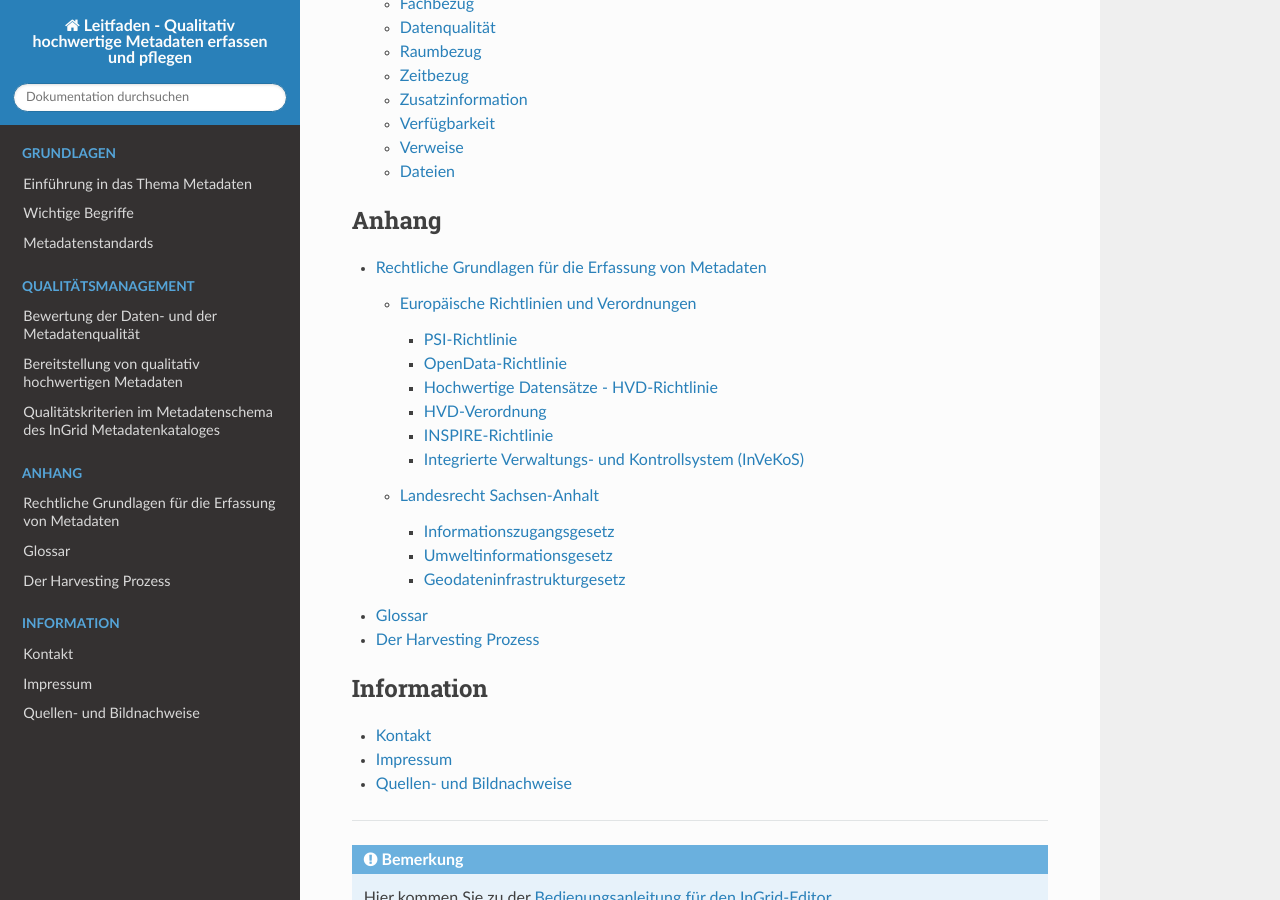
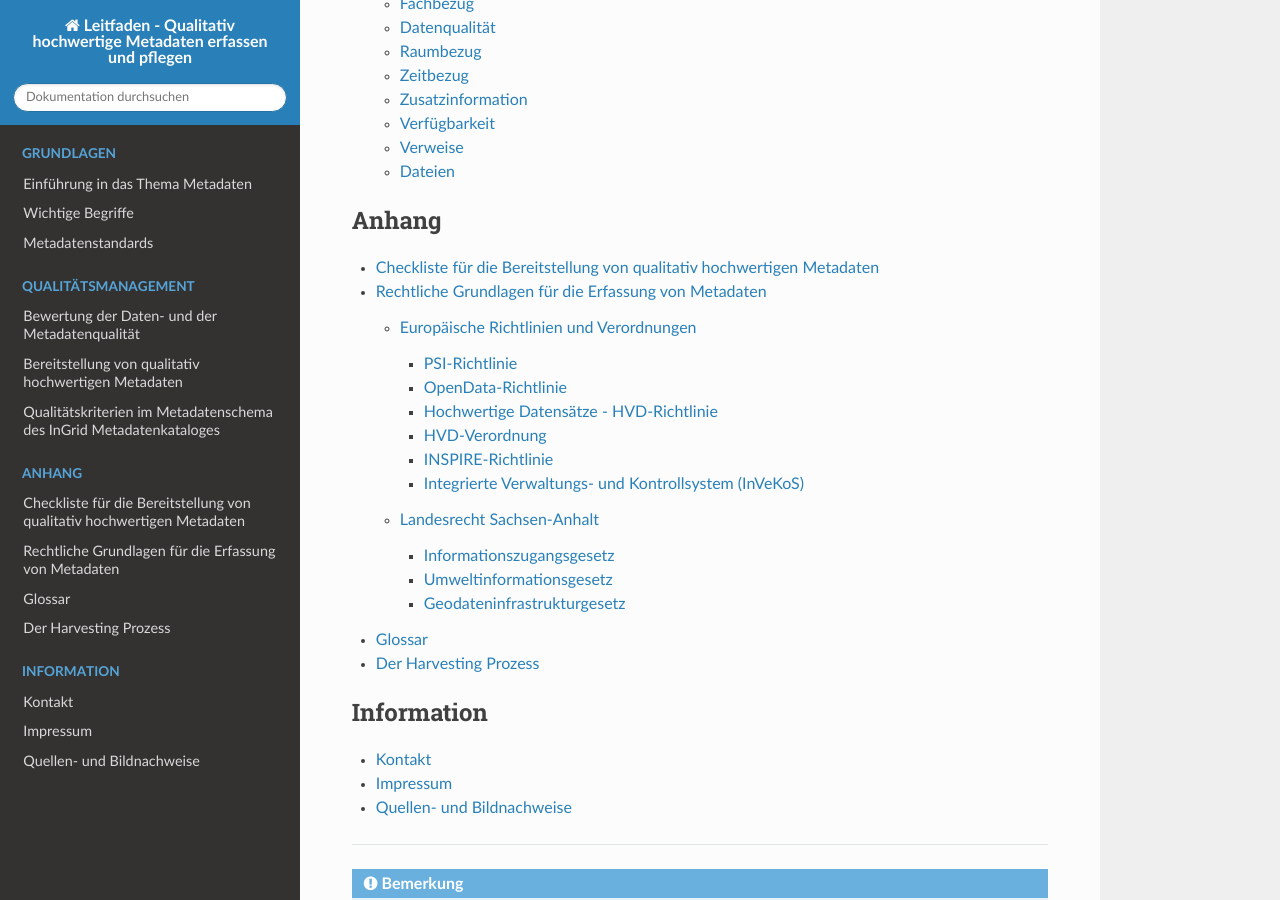
Before and after one commit to tomiwo/ingrid-mdk-st-high-quality-metadata, a Sphinx documentation site: the page built from docs/index.rst, in a window 1280 px wide and 900 px high, scrolled down 927 px. Built offline with Sphinx 7.4.7 and the Read the Docs theme 3.1.0, drawn with Linux system fonts in a browser that asks for light colours.

Commit message:
Update index.rst

```diff
--- a/docs/index.rst
+++ b/docs/index.rst
@@ -38,6 +38,7 @@ Qualitativ hochwertige Metadaten erfassen und pflegen - Hinweise für Metadatene
    :maxdepth: 3
    :caption: Anhang
 
+   anhang/checkliste.rst
    anhang/rechtliche-grundlagen.rst
    anhang/glossar.rst
    anhang/harvesting-prozess.rst
```
